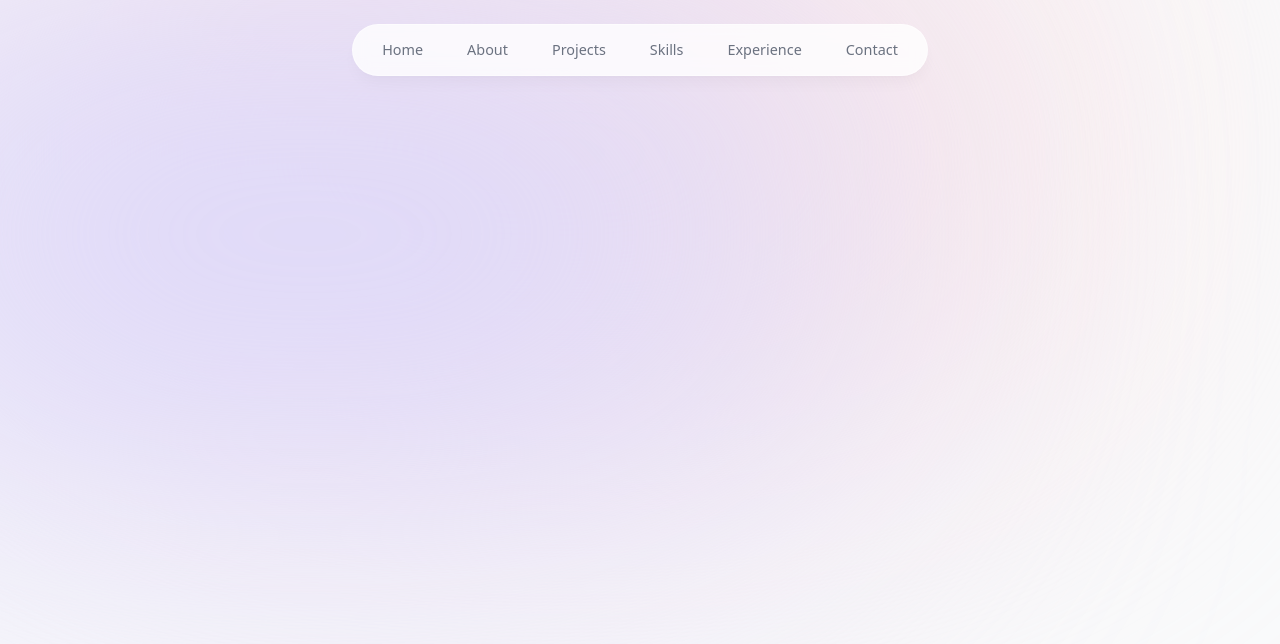
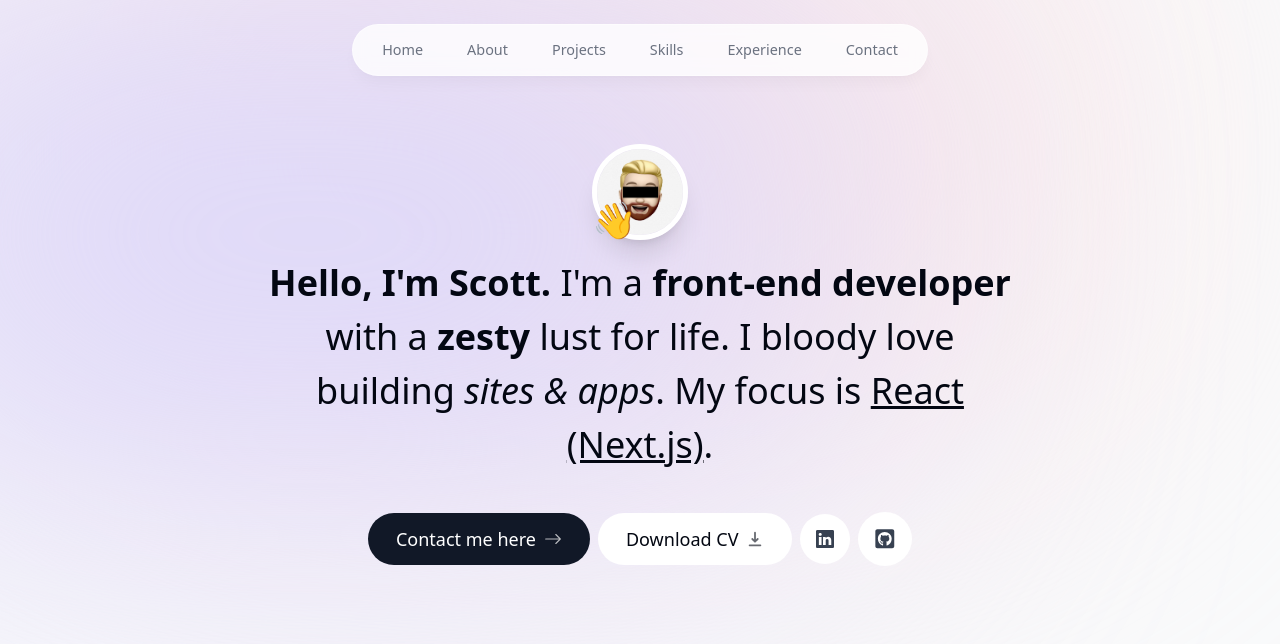
Before and after one commit to suitableDev/myPortfolio, a Next.js app: page / in a window 1280 px wide. Shown: the top 644 px of the page. Built offline with nearby package versions, Linux system fonts and the light colour scheme.

Commit message:
created intro component with temporary content that will need updating later

```diff
--- a/app/layout.tsx
+++ b/app/layout.tsx
@@ -1,7 +1,7 @@
+import Header from '@/components/header'
 import type { Metadata } from 'next'
 import { Inter } from 'next/font/google'
 import './globals.css'
-import Header from '@/components/header'
 
 const inter = Inter({ subsets: ['latin'] })
 
@@ -17,7 +17,7 @@ export default function RootLayout({
 }) {
   return (
     <html lang="en">
-      <body className={'${inter.className} bg-gray-50 text-gray-950 relative'}>
+      <body className={'${inter.className} bg-gray-50 text-gray-950 relative pt-28 sm:pt-36'}>
       <div className="bg-[#fbe2e3] absolute top-[-6rem] -z-10 right-[11rem] h-[31.25rem] w-[31.25rem] rounded-full blur-[10rem] sm:w-[68.75rem]"></div>
         <div className="bg-[#dbd7fb] absolute top-[-1rem] -z-10 left-[-35rem] h-[31.25rem] w-[50rem] rounded-full blur-[10rem] sm:w-[68.75rem] md:left-[-33rem] lg:left-[-28rem] xl:left-[-15rem] 2xl:left-[-5rem]"></div>
         <Header />
--- a/app/page.tsx
+++ b/app/page.tsx
@@ -1,5 +1,9 @@
+import Intro
+ from "@/components/intro"
 export default function Home() {
   return (
-    <main></main>
+    <main className="flex flex-col items-center px-4">
+      <Intro />
+    </main>
   )
 }
--- /dev/null
+++ b/components/intro.tsx
@@ -0,0 +1,102 @@
+"use client"
+import Image from "next/image"
+import React from "react"
+import { motion } from "framer-motion"
+import Link from "next/link"
+import { BsArrowRight, BsLinkedin } from "react-icons/bs";
+import { HiDownload } from "react-icons/hi";
+import { FaGithubSquare } from "react-icons/fa";
+
+export default function Intro() {
+  return (
+    <section className="mb-28 max-w-[50rem] text-center sm:mb-0">
+        <div className="flex items-center justify-center">
+            <div className="relative">
+                <motion.div
+                initial={{ opacity: 0, scale: 0}}
+                animate={{ opacity: 1, scale: 1}}
+                transition={{
+                    type: "tween",
+                    duration: 0.2,
+                }}
+                >
+                <Image
+                src="/me.jpg"
+                alt="Scott James front end developer"
+                width="192"
+                height="192"
+                quality="95"
+                priority={true}
+                className="h-24 w-24 rounded-full object-cover border-[0.35rem] border-white shadow-xl"
+                />
+                </motion.div>
+                <motion.span
+                className="absolute bottom-0 left-0 text-4xl"
+                initial={{ opacity: 0, scale: 0}}
+                animate={{ opacity: 1, scale: 1}}
+                transition={{
+                    type: "spring",
+                    stiffness: 125,
+                    delay: 0.1,
+                    duration: 0.2,
+                }}
+                >
+                👋
+                </motion.span>
+            </div>
+        </div>
+        <motion.h1
+        className="mb-10 mt-4 px-4 text-2xl font-medium !leading-[1.5] sm:text-4xl"
+        initial={{ opacity: 0, y: 100 }}
+        animate={{ opacity: 1, y: 0 }}
+      >
+        <span className="font-bold">Hello, I'm Scott.</span> I'm a{" "}
+        <span className="font-bold">front-end developer</span> with a{" "}
+        <span className="font-bold">zesty</span> lust for life. I bloody love
+        building <span className="italic">sites & apps</span>. My focus is{" "}
+        <span className="underline">React (Next.js)</span>.
+      </motion.h1>
+      <motion.div
+        className="flex flex-col sm:flex-row items-center justify-center gap-2 px-4 text-lg font-medium"
+        initial={{ opacity: 0, y: 100 }}
+        animate={{ opacity: 1, y: 0 }}
+        transition={{
+          delay: 0.1,
+        }}
+      >
+        <Link
+          href="#contact"
+          className="group bg-gray-900 text-white px-7 py-3 flex items-center gap-2 rounded-full outline-none focus:scale-110 hover:scale-110 hover:bg-gray-950 active:scale-105 transition"
+        >
+          Contact me here{" "}
+          <BsArrowRight className="opacity-70 group-hover:translate-x-1 transition" />
+        </Link>
+
+        <a
+          className="group bg-white px-7 py-3 flex items-center gap-2 rounded-full outline-none focus:scale-110 hover:scale-110 active:scale-105 transition cursor-pointer borderBlack"
+          href="/CV.pdf"
+          download
+        >
+          Download CV{" "}
+          <HiDownload className="opacity-60 group-hover:translate-y-1 transition" />
+        </a>
+
+        <a
+          className="bg-white p-4 text-gray-700 hover:text-gray-950 flex items-center gap-2 rounded-full focus:scale-[1.15] hover:scale-[1.15] active:scale-105 transition cursor-pointer borderBlack"
+          href="https://images.squarespace-cdn.com/content/v1/62a793833847c539b0967c69/1657795316505-ZUWEOL5OIC4TU6QZSGIZ/image-asset.jpeg?format=1000w"
+          target="_blank"
+        >
+          <BsLinkedin />
+        </a>
+
+        <a
+          className="bg-white p-4 text-gray-700 flex items-center gap-2 text-[1.35rem] rounded-full focus:scale-[1.15] hover:scale-[1.15] hover:text-gray-950 active:scale-105 transition cursor-pointer borderBlack"
+          href="https://miro.medium.com/v2/resize:fit:640/format:webp/1*NVnMcC9xCjty1FOofU5L_g.png"
+          target="_blank"
+        >
+          <FaGithubSquare />
+        </a>
+      </motion.div>
+    </section>
+  )
+}
```
Also changed, not shown: .eslintrc.json, public/me.jpg (added), 1 other file (tests, documents, lock files or other folders).
